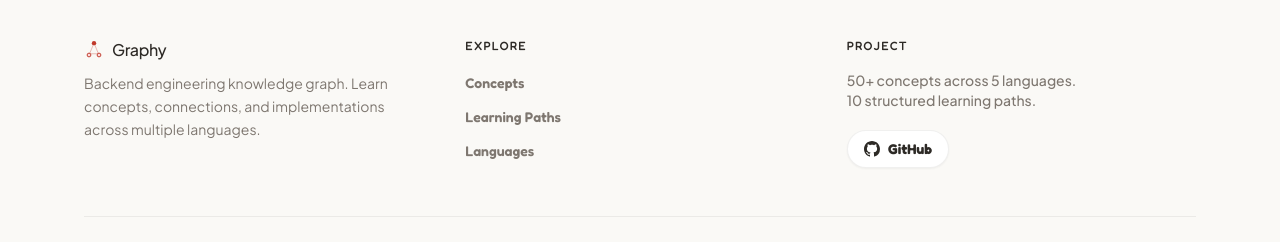
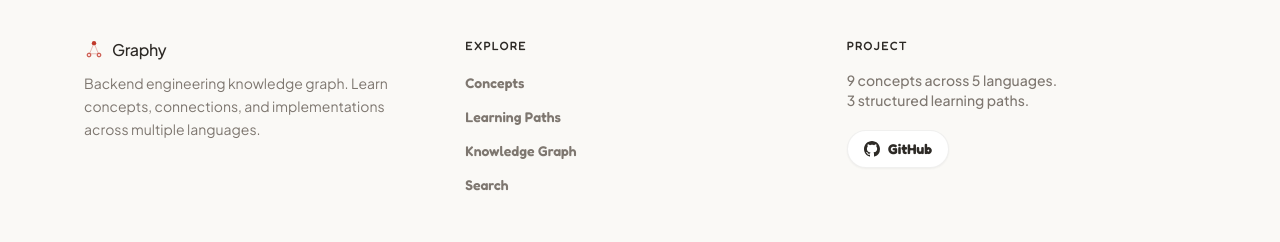
Before and after one commit to tomiwa-a/graphly, a Next.js app: page /test in a window 1280 px wide. Shown: the part 4919-5161 px from the top of the page. Built offline with nearby package versions, Linux system fonts and the light colour scheme.

Commit message:
feat: dynamically resolve all landing page and global footer metrics

```diff
--- a/src/app/page.tsx
+++ b/src/app/page.tsx
@@ -140,7 +140,7 @@ export default function Home() {
 
   return (
     <>
-      <Hero />
+      <Hero totalConcepts={totalConcepts} totalPaths={totalPaths} />
 
       {/* ── How It Works ── */}
       <section className="border-b border-border bg-surface">
--- a/src/components/hero.tsx
+++ b/src/components/hero.tsx
@@ -4,7 +4,7 @@ import { useEffect, useState } from "react";
 import { ArrowRight } from "lucide-react";
 import Link from "next/link";
 
-export function Hero() {
+export function Hero({ totalConcepts = 9, totalPaths = 3 }: { totalConcepts?: number; totalPaths?: number }) {
   const [initiated, setInitiated] = useState(false);
 
   useEffect(() => {
@@ -118,7 +118,7 @@ export function Hero() {
               }}
             >
               <p className="text-sm font-medium text-foreground-secondary font-sans">
-                50+ concepts · 5 languages · 10 paths
+                {totalConcepts} concepts · 5 languages · {totalPaths} paths
               </p>
             </div>
           </div>
--- a/src/components/layout/footer.tsx
+++ b/src/components/layout/footer.tsx
@@ -1,6 +1,11 @@
 import { LogoFull } from "@/components/logo";
+import { concepts } from "@/lib/data/concepts";
+import { paths } from "@/lib/data/paths";
 
 export function Footer() {
+  const totalConcepts = concepts.length;
+  const totalPaths = paths.length;
+
   return (
     <footer className="border-t border-border bg-surface font-sans text-foreground">
       <div className="mx-auto max-w-6xl px-5">
@@ -23,7 +28,8 @@ export function Footer() {
               {[
                 { href: "/concepts", label: "Concepts" },
                 { href: "/paths", label: "Learning Paths" },
-                { href: "/languages", label: "Languages" },
+                { href: "/graph", label: "Knowledge Graph" },
+                { href: "/search", label: "Search" },
               ].map((link) => (
                 <li key={link.href}>
                   <a
@@ -43,9 +49,9 @@ export function Footer() {
               Project
             </h4>
             <p className="text-sm font-medium text-foreground-secondary font-sans mb-5">
-              50+ concepts across 5 languages.
+              {totalConcepts} concepts across 5 languages.
               <br />
-              10 structured learning paths.
+              {totalPaths} structured learning paths.
             </p>
             <a
               href="https://github.com/your-org/graphy"
```
